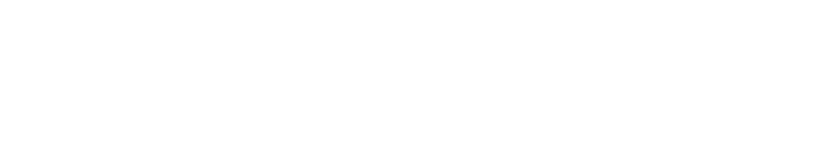
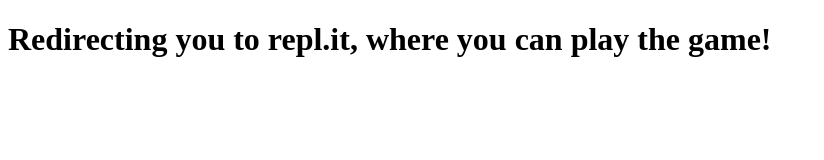
Before and after one commit to aronkleinhans/findYourHat, a plain HTML site: page index.html in a window 1280 px wide. Shown: the whole page, without its empty margins (0-824 px from the left). Drawn offline with Linux system fonts and the light colour scheme.

Commit message:
add redirect to repl.it

```diff
--- a/index.html
+++ b/index.html
@@ -5,6 +5,6 @@
     <title>redirect to repl.it</title>
 </head>
 <body>
-
+    <h1>Redirecting you to repl.it, where you can play the game!</h1>
 </body>
 </html>
```
